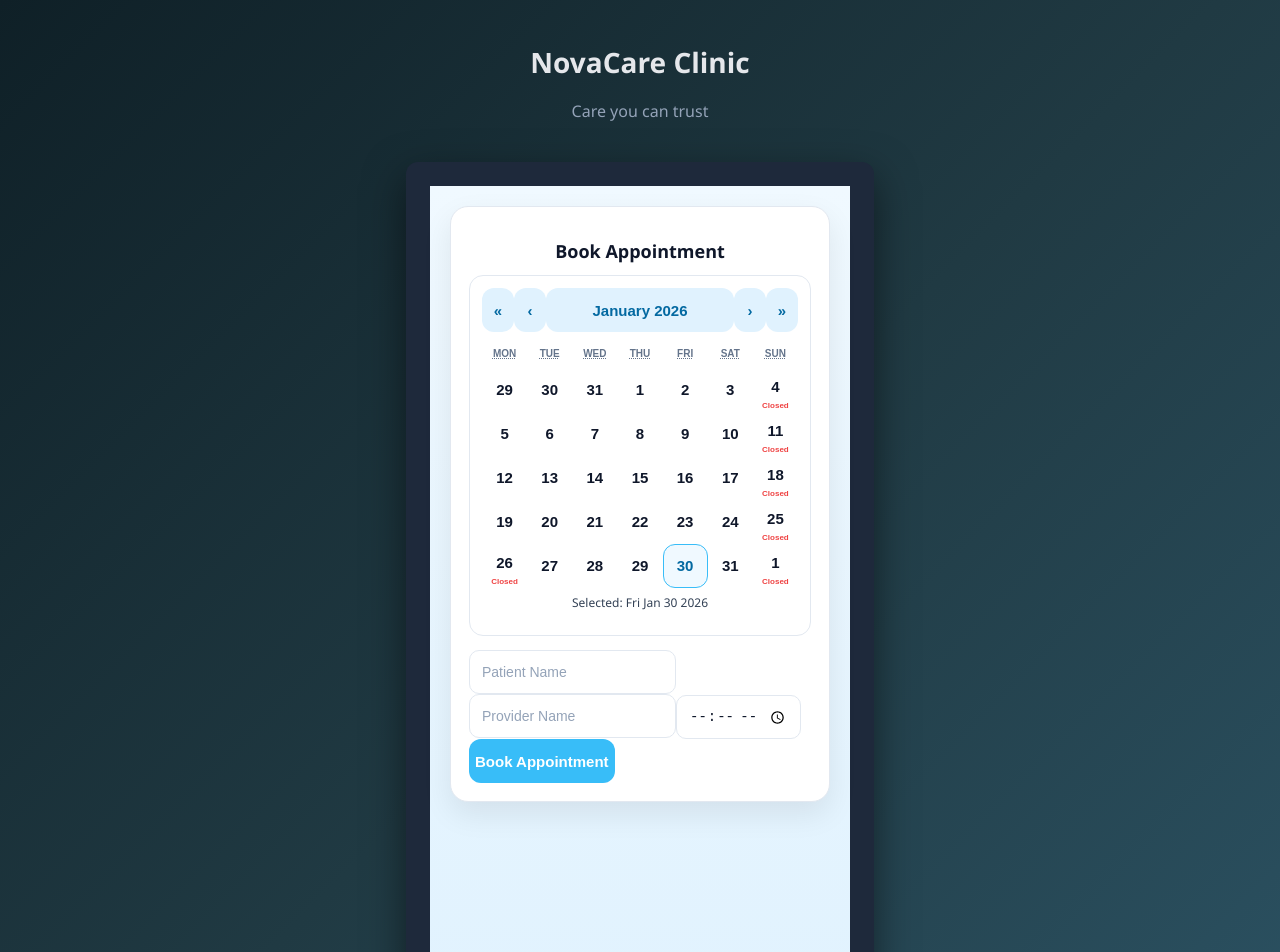
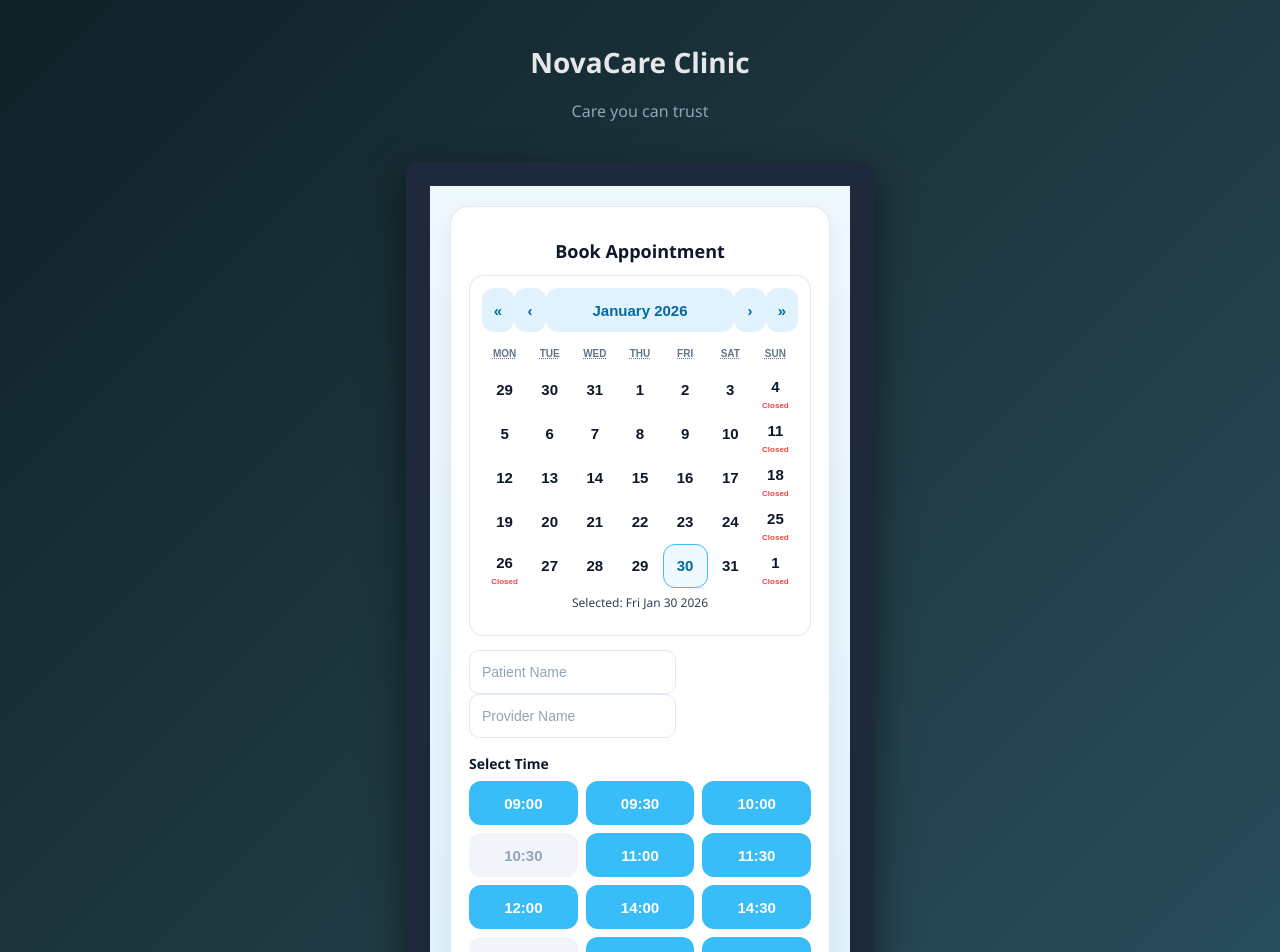
Before and after one commit to ghauravh/Appointment-Queue-System, a React (Create React App) app in the folder appointment-scheduler-frontend/: page / in a window 1280 px wide. Shown: the top 952 px of the page. Built offline with nearby package versions, Linux system fonts and the light colour scheme.

Commit message:
added the time slots

```diff
--- a/appointment-scheduler-frontend/src/components/AppointmentForm.css
+++ b/appointment-scheduler-frontend/src/components/AppointmentForm.css
@@ -72,3 +72,56 @@
   font-size: 13px;
   text-align: center;
 }
+
+/* Time slot section */
+.time-slot-section {
+  margin-top: 16px;
+  text-align: left;
+}
+
+.slot-title {
+  font-size: 14px;
+  margin-bottom: 8px;
+  color: #0f172a;
+  font-weight: 600;
+}
+
+/* Grid */
+.time-slots {
+  display: grid;
+  grid-template-columns: repeat(3, 1fr);
+  gap: 8px;
+}
+
+/* Slot button */
+.time-slot {
+  padding: 10px 0;
+  border-radius: 10px;
+  border: 1px solid #cbd5f5;
+  background: #ffffff;
+  color: #0369a1;
+  font-size: 13px;
+  font-weight: 500;
+  cursor: pointer;
+  transition: all 0.2s ease;
+}
+
+/* Hover */
+.time-slot:hover {
+  background: #e0f2fe;
+}
+
+/* Selected */
+.time-slot.selected {
+  background: #38bdf8;
+  color: white;
+  border-color: #38bdf8;
+}
+
+/* Disabled */
+.time-slot.disabled {
+  background: #f1f5f9;
+  color: #94a3b8;
+  border-color: #e2e8f0;
+  cursor: not-allowed;
+}
--- a/appointment-scheduler-frontend/src/components/AppointmentForm.js
+++ b/appointment-scheduler-frontend/src/components/AppointmentForm.js
@@ -9,6 +9,18 @@ const AppointmentForm = ({ fetchAppointments }) => {
   const [provider, setProvider] = useState('');
   const [patient, setPatient] = useState('');
   const [success, setSuccess] = useState(false);
+  const TIME_SLOTS = [
+  "09:00", "09:30",
+  "10:00", "10:30",
+  "11:00", "11:30",
+  "12:00",
+  "14:00", "14:30",
+  "15:00", "15:30",
+  "16:00", "16:30"
+];
+
+// TEMP: simulate booked slots
+const BOOKED_SLOTS = ["10:30", "15:00"];
 
   const handleDateChange = (date) => {
     setSelectedDate(date);
@@ -54,12 +66,30 @@ const scheduleAppointment = async (event) => {
             required
           />
 
-          <input
-            type="time"
-            value={time}
-            onChange={(e) => setTime(e.target.value)}
-            required
-          />
+         <div className="time-slot-section">
+  <p className="slot-title">Select Time</p>
+
+  <div className="time-slots">
+    {TIME_SLOTS.map((slot) => {
+      const isBooked = BOOKED_SLOTS.includes(slot);
+      const isSelected = time === slot;
+
+      return (
+        <button
+          key={slot}
+          type="button"
+          className={`time-slot
+            ${isBooked ? "disabled" : ""}
+            ${isSelected ? "selected" : ""}`}
+          onClick={() => !isBooked && setTime(slot)}
+          disabled={isBooked}
+        >
+          {slot}
+        </button>
+      );
+    })}
+  </div>
+</div>
 
           <button type="submit">Book Appointment</button>
         </form>
```
